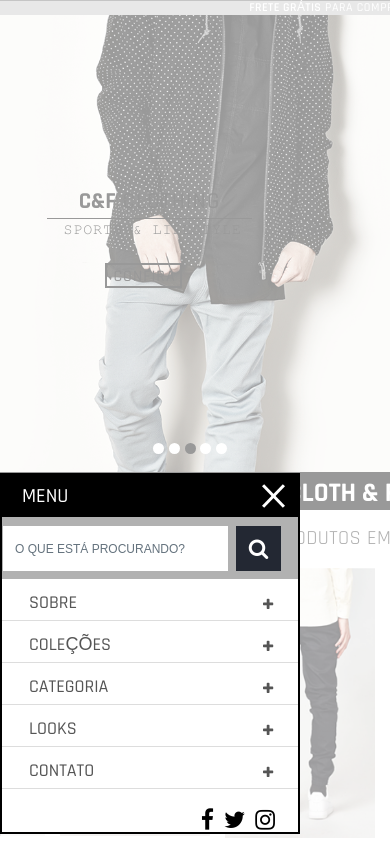
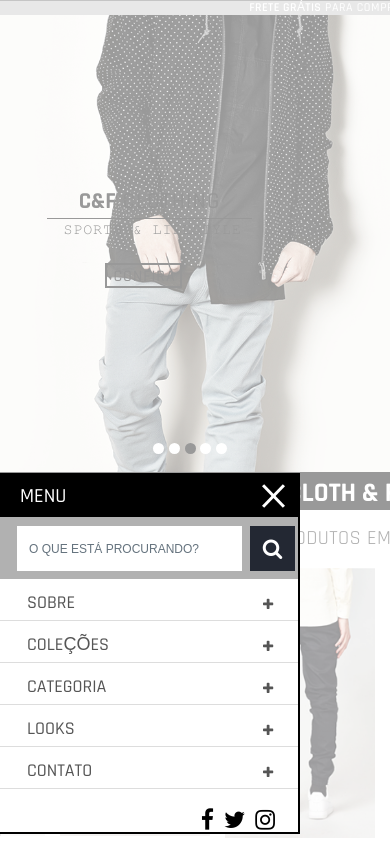
Before and after one commit to Alexander1123/test-task, a plain HTML site: page public_html/index.html in a window 390 px wide. Both pictures are taken after a click on the link 25 px from the left and 491 px from the top of the page. Shown: the top 841 px of the page. Drawn offline with Linux system fonts and the light colour scheme; files whose address does not match are found by name; a web font is replaced by a local one.

Commit message:
menu-mobile

```diff
--- a/public_html/css/style.css
+++ b/public_html/css/style.css
@@ -1726,7 +1726,9 @@ border: 3px solid #000;
         width: 300px;
         height: auto;
         overflow: hidden;
-         border: 2px solid black;
+        border-left:none;
+        border-right: 2px solid black;
+        border-bottom: 2px solid black;
     }
     .menu-layer-search{
         margin-bottom: 19px;
@@ -1737,10 +1739,10 @@ border: 3px solid #000;
         padding: 11px 10px 11px 20px;
     }
     .seasrc-container {
-        /* width: 415px; */
+        width: 0;
         vertical-align: middle;
         white-space: nowrap;
-        padding: 9px 1px 8px 1px;
+        padding: 9px 1px 8px 17px;
     }
     .seasrc-container input#search {
         width: 225px;
@@ -2350,6 +2352,9 @@ vertical-align: top;
 .menu-login-cart_link{
 display: none;
 }
+    .menu-icon-burger {
+        pointer-events: none;
+    }
 .slider-footer{
 
     order:1;
```
